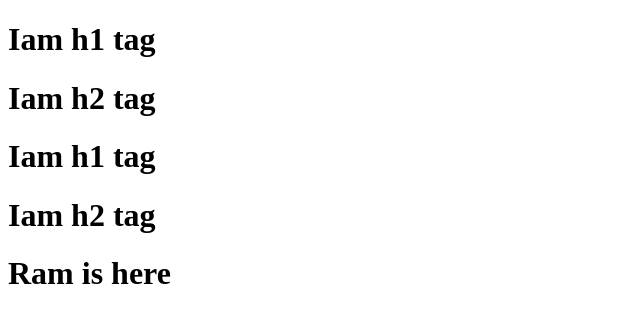
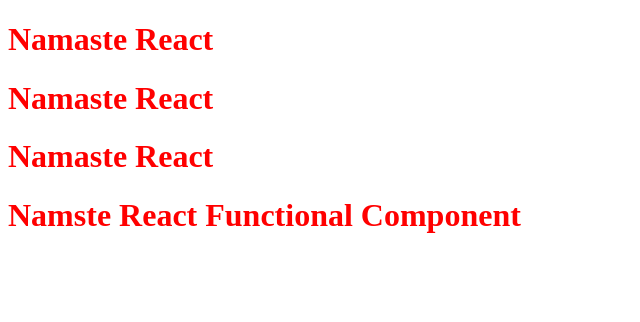
Before and after one commit to 765990baggu/Basic-react, a React (Vite) app: page / in a window 1280 px wide. Shown: the top 322 px of the page, without its empty margins (0-640 px from the left). Built offline with nearby package versions, Linux system fonts and the light colour scheme.

Commit message:
Layingfoundation

```diff
--- a/App.js
+++ b/App.js
@@ -1,22 +1,25 @@
+
 
 import React from "react";
 import ReactDOM from "react-dom/client";
 
 
 
-const parent = React.createElement('div',{id:'parent'},[
-    React.createElement('div',{id:'child1'},[
-        React.createElement('h1', {}, 'Iam h1 tag'),
-        React.createElement('h1', {}, 'Iam h2 tag')
-    ]),
-    React.createElement('div', {id:'child2'}, [
-        React.createElement('h1', {},'Iam h1 tag'),
-        React.createElement('h1', {},'Iam h2 tag')
-    ]),
-]);
+// Components Composition
+const Title = () => <h1>Namaste React</h1>
 
-console.log(parent);
 
-const root = ReactDOM.createRoot(document.getElementById('root'))
+const Headingcomponent = () =>
+     (<div id='container' id='heading'>
+        {Title()}
+        <Title></Title>
+        <Title/>
 
-root.render(parent)
+        <h1>Namste  React Functional Component</h1>
+     </div>);
+
+console.log(<Headingcomponent/>)
+
+
+const root = ReactDOM.createRoot(document.getElementById("root"));
+root.render(<Headingcomponent/>);
--- a/index.html
+++ b/index.html
@@ -7,8 +7,10 @@
     <title>React</title>
 </head>
 <body>
-    <div id="root"></div>
-    <h1>Ram is here</h1>
+    <div id="root">
+        <h1>Not Rendered</h1>
+    </div>
+
 
 
     <script type="module" src="./App.js"></script>
--- a/package.json
+++ b/package.json
@@ -3,8 +3,11 @@
   "version": "1.0.0",
   "description": "This is Namaste React by Rambabu",
   "scripts": {
+    "start":"parcel index.html",
+    "build":"parcel build index.html",
     "test": "jest"
   },
+
   "repository": {
     "type": "git",
     "url": "git+https://github.com/765990baggu/Basic-react.git"
```
